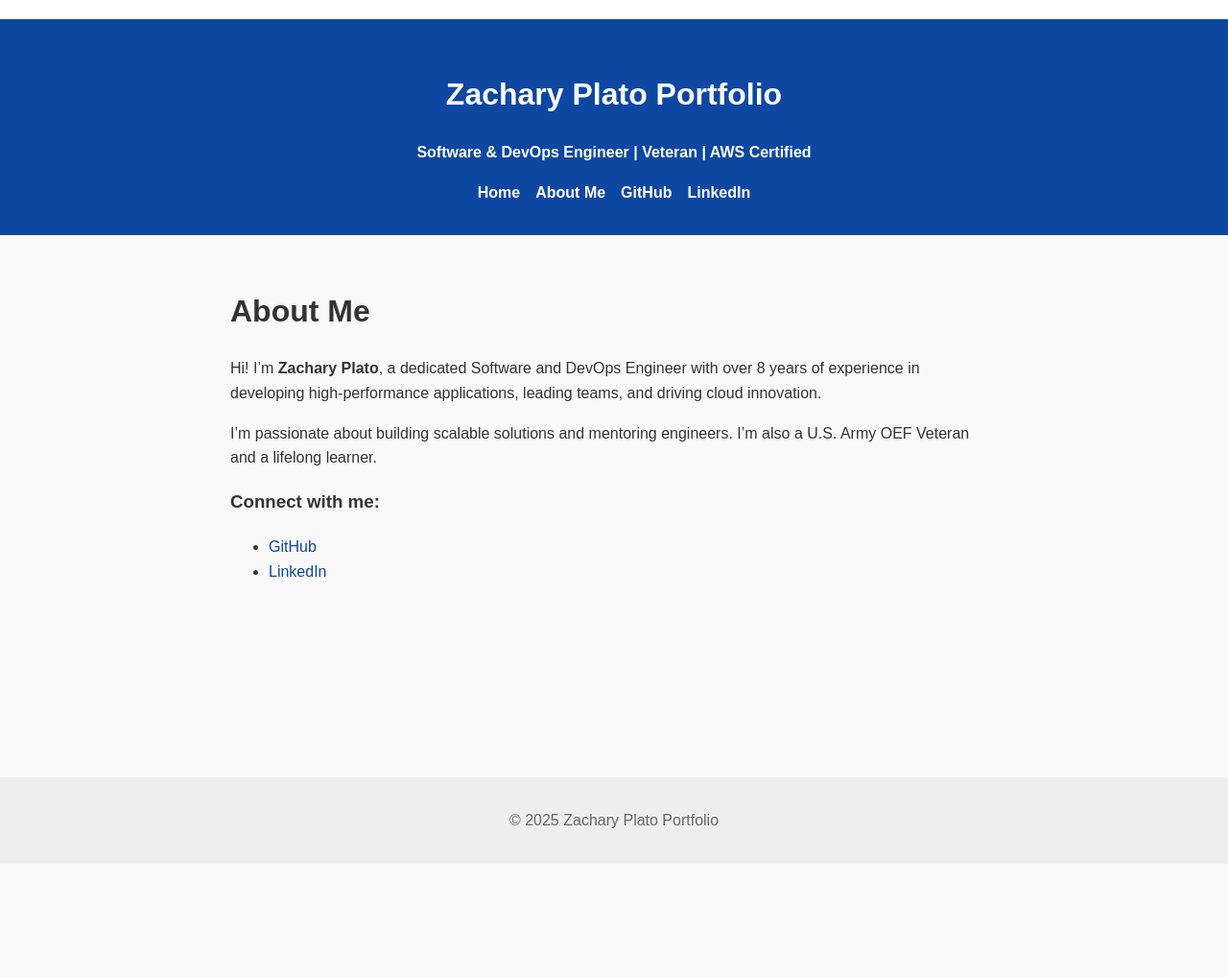
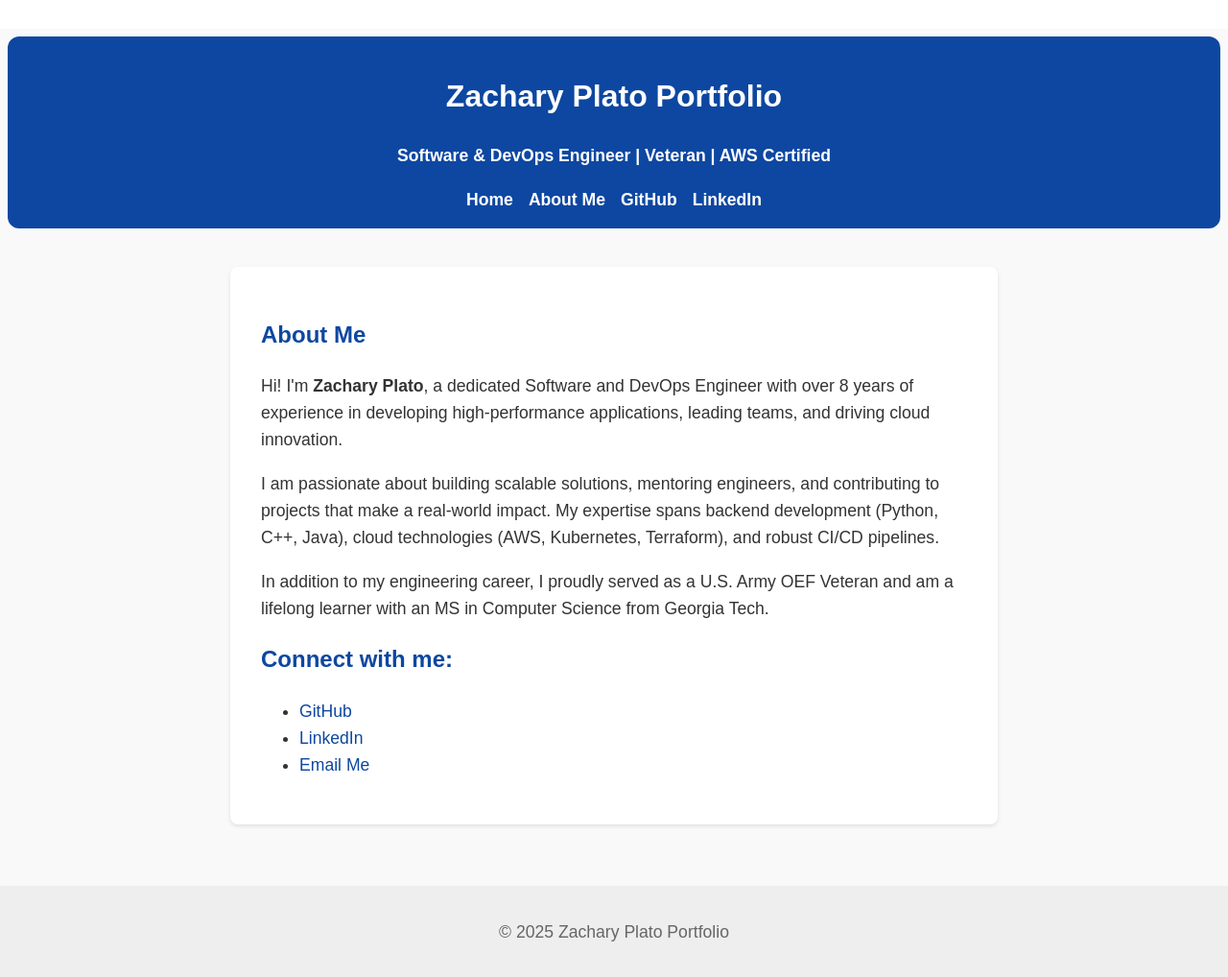
Before and after one commit to zplato/zplato.github.io, a Jekyll site: the page built from about.md, in a window 1280 px wide. Shown: the whole page at 96% size. Built offline with Jekyll 4.4.1, drawn with Linux system fonts in a browser that asks for light colours; before the commit the page ends 900 px from its top, so only the background shows below that.

Commit message:
init site

```diff
--- a/about.md
+++ b/about.md
@@ -3,12 +3,19 @@ layout: default
 title: About Me
 ---
 
-# About Me
+<article>
+  <h1>About Me</h1>
 
-Hi! I'm **Zachary Plato**, a dedicated Software and DevOps Engineer with over 8 years of experience in developing high-performance applications, leading teams, and driving cloud innovation.
+  <p>Hi! I'm <strong>Zachary Plato</strong>, a dedicated Software and DevOps Engineer with over 8 years of experience in developing high-performance applications, leading teams, and driving cloud innovation.</p>
 
-I’m passionate about building scalable solutions and mentoring engineers. I’m also a U.S. Army OEF Veteran and a lifelong learner.
+  <p>I am passionate about building scalable solutions, mentoring engineers, and contributing to projects that make a real-world impact. My expertise spans backend development (Python, C++, Java), cloud technologies (AWS, Kubernetes, Terraform), and robust CI/CD pipelines.</p>
 
-### Connect with me:
-- [GitHub](https://github.com/zplato)
-- [LinkedIn](https://www.linkedin.com/in/zacharyplato)
+  <p>In addition to my engineering career, I proudly served as a U.S. Army OEF Veteran and am a lifelong learner with an MS in Computer Science from Georgia Tech.</p>
+
+  <h2>Connect with me:</h2>
+  <ul>
+    <li><a href="https://github.com/zplato">GitHub</a></li>
+    <li><a href="https://www.linkedin.com/in/zacharyplato">LinkedIn</a></li>
+    <li><a href="mailto:zach.plato@gmail.com">Email Me</a></li>
+  </ul>
+</article>
--- a/assets/css/style.css
+++ b/assets/css/style.css
@@ -2,7 +2,7 @@
 
 .top-bar {
   background-color: white;
-  height: 20px;
+  height: 30px;
   width: 100%;
 }
 
@@ -20,8 +20,10 @@ body {
 
 header {
   background-color: #0d47a1;
-  padding: 2rem 1rem;
+  padding: 1rem 1rem;
   text-align: center;
+  border-radius: 12px 12px 12px 12px;
+  margin: 0.5rem;
 }
 
 header h1,
@@ -56,12 +58,20 @@ main {
   flex: 1;
 }
 
-section {
+section, article {
   margin-bottom: 2rem;
+  background: white;
+  padding: 2rem;
+  border-radius: 8px;
+  box-shadow: 0 2px 4px rgba(0, 0, 0, 0.1);
 }
 
-h2 {
+h1, h2, h3 {
   color: #0d47a1;
+}
+
+p, li {
+  font-size: 1.1rem;
 }
 
 a {
```
